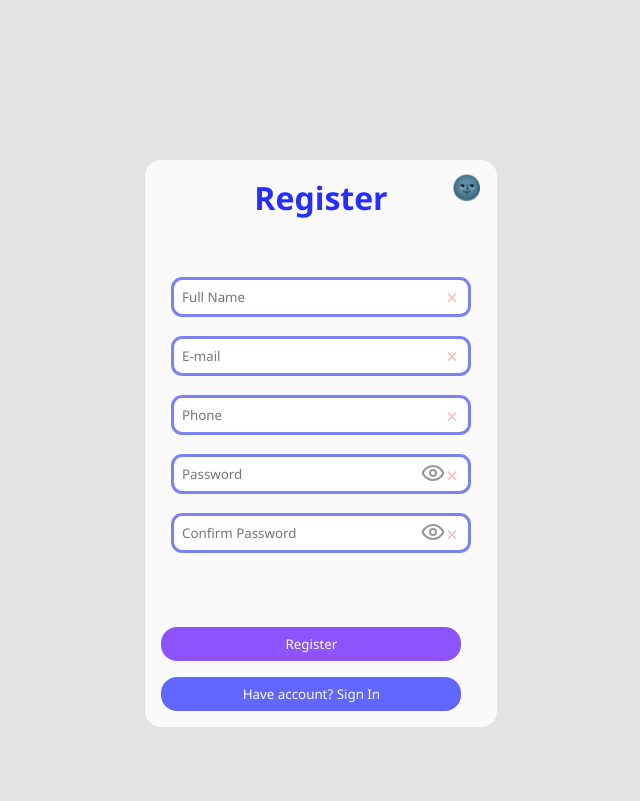
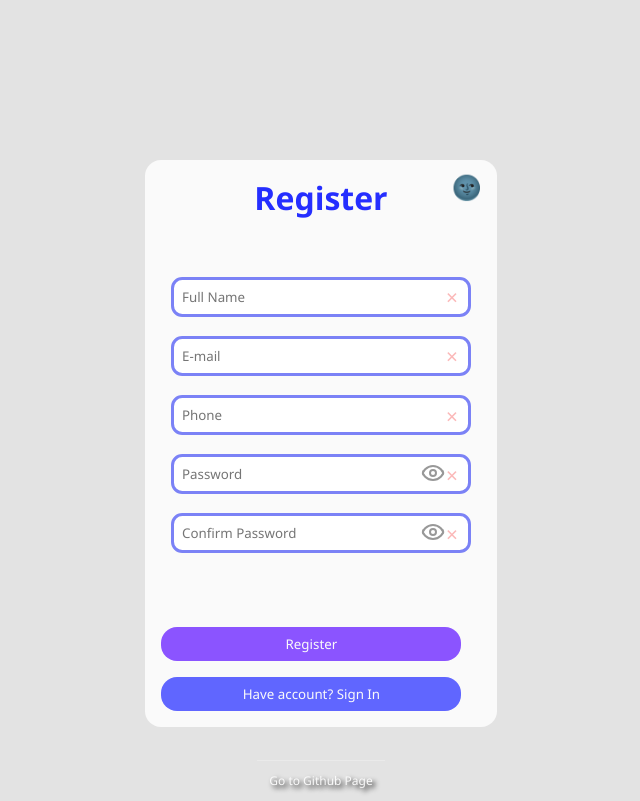
Before and after one commit to ynsmrtpc/Protein-Vue.js-Bootcamp, a Vue app in the folder 5-Week/week-5-exercise/: page / in a window 1280 px wide. Shown: the whole page, without its empty margins (319-959 px from the left). Built offline with nearby package versions, Linux system fonts and the light colour scheme.

Commit message:
Github reposu eklendi

```diff
--- a/5-Week/week-5-exercise/src/App.vue
+++ b/5-Week/week-5-exercise/src/App.vue
@@ -139,4 +139,12 @@ const loginHandler = () => {
 
     <FormButton name="LOGIN" class="signIn" type="submit" />
   </form>
+
+  <a
+    class="github"
+    href="https://github.com/ynsmrtpc/Protein-Vue.js-Bootcamp/tree/main/5-Week/week-5-exercise"
+    target="_blank"
+    rel="noopener noreferrer"
+    >Go to Github Page</a
+  >
 </template>
--- a/5-Week/week-5-exercise/src/assets/style/style.scss
+++ b/5-Week/week-5-exercise/src/assets/style/style.scss
@@ -112,6 +112,17 @@ body {
   background-color: #bb86fc;
 }
 
+.github {
+  position: absolute;
+  top: 95%;
+  text-decoration: none;
+  color: #fafafa;
+  text-shadow: #000000 3px 3px 5px;
+  padding: 12px;
+  font-size: 12px;
+  box-shadow: rgba(27, 31, 35, 0.04) 0px 1px 0px, rgba(255, 255, 255, 0.25) 0px 1px 0px inset;
+}
+
 .gg-eye {
   position: absolute;
   transform: translate(-60px, 18px);
--- a/5-Week/week-5-exercise/src/components/Buttons/FormButton.vue
+++ b/5-Week/week-5-exercise/src/components/Buttons/FormButton.vue
@@ -4,7 +4,7 @@ const emit = defineEmits("showLogin");
 </script>
 
 <template>
-  <button :class="'form__button' + ' ' + props.class" :type="type">
-    {{ name }}
+  <button :class="'form__button' + ' ' + props.class" :type="props.type">
+    {{ props.name }}
   </button>
 </template>
--- a/5-Week/week-5-exercise/src/components/Inputs/InputEmail.vue
+++ b/5-Week/week-5-exercise/src/components/Inputs/InputEmail.vue
@@ -28,9 +28,11 @@ let isValid = computed(() => {
       @input="emailHandler"
       placeholder="E-mail"
     />
+
     <p v-if="!isValid">
       <small class="invalid">&#215;</small>
     </p>
+
     <p v-else>
       <small class="valid">&#10004;</small>
     </p>
--- a/5-Week/week-5-exercise/src/components/Inputs/InputName.vue
+++ b/5-Week/week-5-exercise/src/components/Inputs/InputName.vue
@@ -28,9 +28,11 @@ let isValid = computed(() => {
       @input="nameHandler"
     />
   </div>
+
   <p v-if="!isValid">
     <small class="invalid">&#215;</small>
   </p>
+
   <p v-else>
     <small class="valid">&#10004;</small>
   </p>
--- a/5-Week/week-5-exercise/src/components/Inputs/InputPassword.vue
+++ b/5-Week/week-5-exercise/src/components/Inputs/InputPassword.vue
@@ -38,6 +38,7 @@ const passwordHandler = (event) => {
       :value="password"
       :placeholder="placeholder"
     />
+
     <input
       v-else
       class="form__input"
@@ -47,10 +48,13 @@ const passwordHandler = (event) => {
       :value="password"
       :placeholder="placeholder"
     />
+
     <i class="gg-eye" id="showPassword" @click="showPassword = !showPassword"></i>
+
     <p v-if="!isValid">
       <small class="invalid">&#215;</small>
     </p>
+
     <p v-else>
       <small class="valid">&#10004;</small>
     </p>
--- a/5-Week/week-5-exercise/src/components/Inputs/InputPhone.vue
+++ b/5-Week/week-5-exercise/src/components/Inputs/InputPhone.vue
@@ -35,9 +35,11 @@ const phoneHandler = (event) => {
       placeholder="Phone"
       @keyup="validatePhone"
     />
+
     <p v-if="!isValid">
       <small class="invalid">&#215;</small>
     </p>
+
     <p v-else>
       <small class="valid">&#10004;</small>
     </p>
```
